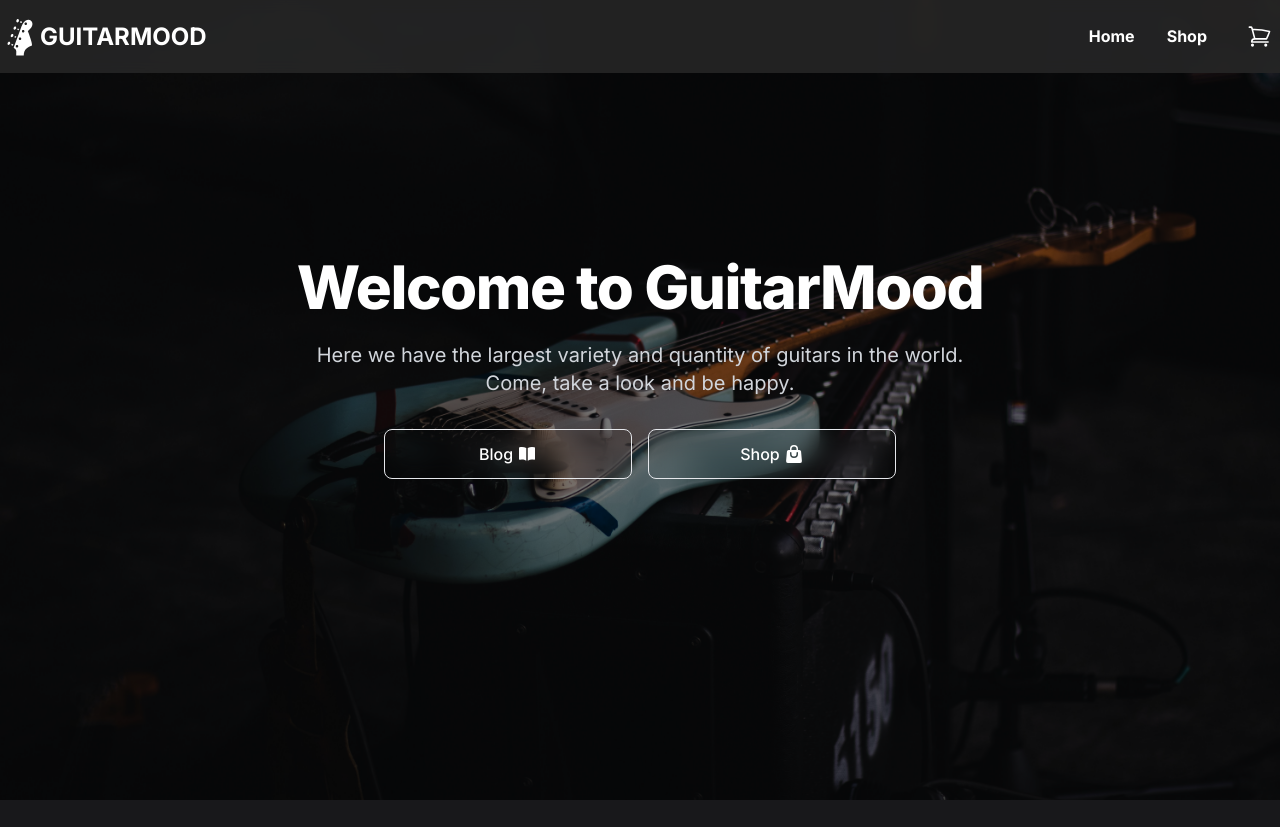
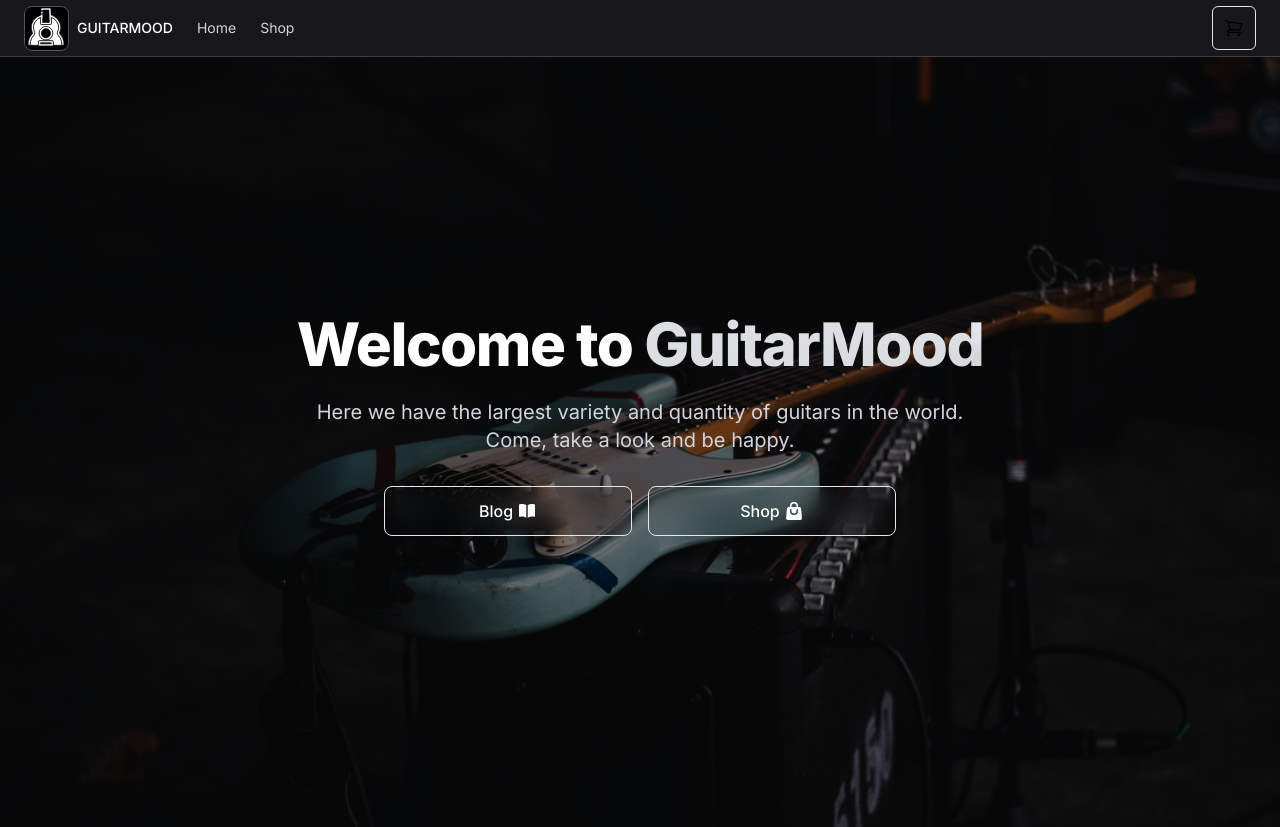
Before and after one commit to ivanosquis10/guitarmood, a Next.js app: page / in a window 1280 px wide. Shown: the top 827 px of the page. Built offline with nearby package versions, Linux system fonts and the light colour scheme; no server answers; the database is empty.

Commit message:
total change of the header, folders were arranged, the guitar cards were added another style and hover. And a new icon was added

```diff
--- a/app/layout.tsx
+++ b/app/layout.tsx
@@ -1,14 +1,14 @@
 import type { Metadata } from 'next'
 import { Inter } from 'next/font/google'
 
-import { Navbar } from '@/components'
 import './globals.css'
+import { Header } from '@/components'
 
 const inter = Inter({ subsets: ['latin'] })
 
 export const metadata: Metadata = {
   title: 'GuitarMood',
-  description: 'The best place to buy a guitar'
+  description: 'The best place to buy a guitar. We have the best guitars in the world and the best prices.'
 }
 
 export default function RootLayout({
@@ -19,7 +19,7 @@ export default function RootLayout({
   return (
     <html lang="en">
       <body className={`${inter.className} bg-zinc-900 text-white overflow-x-hidden relative scroll-smooth`}>
-        <Navbar />
+        <Header />
         {children}
       </body>
     </html>
--- a/app/page.tsx
+++ b/app/page.tsx
@@ -1,4 +1,3 @@
-'use client'
 import { Hero, GuitarsSection, CourseSection, BlogSection, NewsletterSection, Footer } from '@/components'
 
 export default function Home() {
--- /dev/null
+++ b/components/Header/Header.tsx
@@ -0,0 +1,59 @@
+'use client'
+
+import Link from 'next/link'
+import { useCartStore } from '@/store'
+import { CartIcon } from '../Icons/Icons'
+
+const Header = () => {
+  const { cart } = useCartStore()
+  return (
+    <header className='border-b border-zinc-700'>
+      <nav className="relative flex items-center justify-between p-4 lg:px-6 h-14">
+        <div className="flex justify-between w-full">
+          <div className="flex items-center">
+            <Link
+              className="flex items-center w-full mr-2 md:w-auto lg:mr-6"
+              href="/"
+            >
+              <div className="flex flex-none items-center justify-center  bg-black border border-zinc-600 h-[45px] w-[45px] rounded-lg">
+                <img src='/logo-guitar.svg' width={40} height={40} alt='logo of the page' />
+              </div>
+              <span className="flex-none hidden ml-2 text-sm font-medium uppercase lg:block">
+                GUITARMOOD
+              </span>
+            </Link>
+            <ul className="flex items-center gap-2 text-sm md:gap-6">
+              <li>
+                <Link
+                  className="text-neutral-300 underline-offset-4 hover:underline hover:text-neutral-100"
+                  href="/"
+                >
+                  Home
+                </Link>
+              </li>
+              <li>
+                <Link
+                  className="text-neutral-300 underline-offset-4 hover:underline hover:text-neutral-100"
+                  href="/shop"
+                >
+                  Shop
+                </Link>
+              </li>
+            </ul>
+          </div>
+
+          <div className="flex justify-end md:w-1/3">
+            <Link href='/cart'>
+              <div className="relative flex items-center justify-center text-black transition-colors border rounded-md h-11 w-11 border-neutral-200 dark:border-neutral-700 dark:text-white">
+                {cart.length !== 0 && <div className="absolute -right-2 top-0 text-center h-4 w-4 rounded bg-white text-[11px] font-medium text-black">{cart.length}</div>}
+                <CartIcon />
+              </div>
+            </Link>
+          </div>
+        </div>
+      </nav>
+    </header>
+  )
+}
+
+export default Header
--- a/components/Hero/Hero.tsx
+++ b/components/Hero/Hero.tsx
@@ -4,8 +4,8 @@ import Link from 'next/link'
 import { ShoppingBagIcon, BookOpenIcon } from '@heroicons/react/20/solid'
 const Hero = () => {
   return (
-    <section id='hero' className="h-screen relative w-full flex items-center justify-center">
-      <div className='bg-black/50 w-full h-screen absolute -z-10' />
+    <section id='hero' className="relative flex items-center justify-center w-full h-screen">
+      <div className='absolute w-full h-screen bg-black/50 -z-10' />
       <Image
         src='/hero.jpg'
         alt='hero of the page'
@@ -13,21 +13,21 @@ const Hero = () => {
         className='object-cover -z-20'
       />
 
-      <div className="py-8 px-4 mx-auto max-w-screen-xl text-center lg:py-20 lg:px-12">
+      <div className="max-w-screen-xl px-4 py-8 mx-auto text-center lg:py-20 lg:px-12">
 
-        <h1 className="mb-6 text-4xl font-extrabold tracking-tight leading-none md:text-5xl lg:text-6xl text-white">Welcome to GuitarMood</h1>
+        <h1 className="mb-6 text-4xl font-extrabold leading-none tracking-tight text-white md:text-5xl lg:text-6xl">Welcome to <span className='bg-[conic-gradient(at_right,_var(--tw-gradient-stops))] from-zinc-300 via-neutral-300 to-slate-200 bg-clip-text text-transparent'>GuitarMood</span></h1>
 
         <p className="mb-8 text-lg font-normal text-gray-300 lg:text-xl sm:px-16 xl:px-48">Here we have the largest variety and quantity of guitars in the world. <br /> Come, take a look and be happy.</p>
 
-        <div className="flex flex-col mb-8 lg:mb-16 space-y-4 sm:flex-row sm:justify-center sm:space-y-0 sm:space-x-4 max-w-lg mx-auto">
+        <div className="flex flex-col max-w-lg mx-auto mb-8 space-y-4 lg:mb-16 sm:flex-row sm:justify-center sm:space-y-0 sm:space-x-4">
 
-          <Link href="#blog" className="w-full backdrop-blur-md hover:backdrop-blur-sm inline-flex justify-center items-center gap-x-1 py-3 px-5 text-base font-medium text-center rounded-lg border text-white transition-all duration-300 ease-in capitalize">
+          <Link href="#blog" className="inline-flex items-center justify-center w-full px-5 py-3 text-base font-medium text-center text-white capitalize transition-all duration-300 ease-in border rounded-lg backdrop-blur-md hover:backdrop-blur-sm gap-x-1">
             blog
             <BookOpenIcon width={20} height={20} />
 
           </Link>
 
-          <Link href="/shop" className="w-full backdrop-blur-md hover:backdrop-blur-sm inline-flex justify-center items-center gap-x-1 py-3 px-5 text-base font-medium text-center rounded-lg border text-white transition-all duration-300 ease-in capitalize">
+          <Link href="/shop" className="inline-flex items-center justify-center w-full px-5 py-3 text-base font-medium text-center text-white capitalize transition-all duration-300 ease-in border rounded-lg backdrop-blur-md hover:backdrop-blur-sm gap-x-1">
 
             Shop
             <ShoppingBagIcon width={20} height={20} />
--- a/components/Icons/Icons.tsx
+++ b/components/Icons/Icons.tsx
@@ -21,3 +21,23 @@ export const GithubIcon = () => {
     <svg className="w-5 h-5" fill="currentColor" viewBox="0 0 24 24" aria-hidden="true"><path fillRule="evenodd" d="M12 2C6.477 2 2 6.484 2 12.017c0 4.425 2.865 8.18 6.839 9.504.5.092.682-.217.682-.483 0-.237-.008-.868-.013-1.703-2.782.605-3.369-1.343-3.369-1.343-.454-1.158-1.11-1.466-1.11-1.466-.908-.62.069-.608.069-.608 1.003.07 1.531 1.032 1.531 1.032.892 1.53 2.341 1.088 2.91.832.092-.647.35-1.088.636-1.338-2.22-.253-4.555-1.113-4.555-4.951 0-1.093.39-1.988 1.029-2.688-.103-.253-.446-1.272.098-2.65 0 0 .84-.27 2.75 1.026A9.564 9.564 0 0112 6.844c.85.004 1.705.115 2.504.337 1.909-1.296 2.747-1.027 2.747-1.027.546 1.379.202 2.398.1 2.651.64.7 1.028 1.595 1.028 2.688 0 3.848-2.339 4.695-4.566 4.943.359.309.678.92.678 1.855 0 1.338-.012 2.419-.012 2.747 0 .268.18.58.688.482A10.019 10.019 0 0022 12.017C22 6.484 17.522 2 12 2z" clipRule="evenodd" /></svg>
   )
 }
+
+export const CartIcon = () => {
+  return (
+    <svg
+      xmlns="http://www.w3.org/2000/svg"
+      fill="none"
+      viewBox="0 0 24 24"
+      strokeWidth="1.5"
+      stroke="currentColor"
+      aria-hidden="true"
+      className="w-5 h-5 transition-all ease-in-out hover:scale-110 "
+    >
+      <path
+        strokeLinecap="round"
+        strokeLinejoin="round"
+        d="M2.25 3h1.386c.51 0 .955.343 1.087.835l.383 1.437M7.5 14.25a3 3 0 00-3 3h15.75m-12.75-3h11.218c1.121-2.3 2.1-4.684 2.924-7.138a60.114 60.114 0 00-16.536-1.84M7.5 14.25L5.106 5.272M6 20.25a.75.75 0 11-1.5 0 .75.75 0 011.5 0zm12.75 0a.75.75 0 11-1.5 0 .75.75 0 011.5 0z"
+      ></path>
+    </svg>
+  )
+}
--- a/components/Navbar/Navbar.tsx
+++ b/components/Navbar/Navbar.tsx
@@ -1,93 +1,93 @@
-'use client'
+// 'use client'
 
-import Link from 'next/link'
-import { useCartStore, useMenuMobileStore } from '@/store'
+// import Link from 'next/link'
+// import { useCartStore, useMenuMobileStore } from '@/store'
 
-import { ShoppingCartIcon, Bars3BottomRightIcon } from '@heroicons/react/24/outline'
-import { type LinksNavs } from '@/interfaces'
+// import { ShoppingCartIcon, Bars3BottomRightIcon } from '@heroicons/react/24/outline'
+// import { type LinksNavs } from '@/interfaces'
 
-const linksNav: LinksNavs[] = [
-  {
-    id: 1,
-    path: '/',
-    title: 'home'
-  },
-  // {
-  //   id: 3,
-  //   path: 'blog',
-  //   title: 'blog'
-  // },
-  {
-    id: 4,
-    path: 'shop',
-    title: 'shop'
-  }
-  // {
-  //   id: 5,
-  //   path: 'cart',
-  //   title: 'cart',
-  //   icon: <ShoppingCartIcon width={25} height={25} />,
-  //   count: '2'
-  // }
-]
+// const linksNav: LinksNavs[] = [
+//   {
+//     id: 1,
+//     path: '/',
+//     title: 'home'
+//   },
+//   // {
+//   //   id: 3,
+//   //   path: 'blog',
+//   //   title: 'blog'
+//   // },
+//   {
+//     id: 4,
+//     path: 'shop',
+//     title: 'shop'
+//   }
+//   // {
+//   //   id: 5,
+//   //   path: 'cart',
+//   //   title: 'cart',
+//   //   icon: <ShoppingCartIcon width={25} height={25} />,
+//   //   count: '2'
+//   // }
+// ]
 
-const Navbar = () => {
-  const { cart } = useCartStore()
-  const { menuOpen, toggleMenu, closeMenu } = useMenuMobileStore()
+// const Navbar = () => {
+//   const { cart } = useCartStore()
+//   const { menuOpen, toggleMenu, closeMenu } = useMenuMobileStore()
 
-  return (
-    <header id='header' className='w-full relative'>
-      <nav className="bg-neutral-800/90 backdrop-blur-3xl md:backdrop-blur z-50 fixed w-full">
-        <div className="max-w-7xl flex flex-wrap items-center justify-between mx-auto px-4 md:px-0 py-4">
-          <Link href='/' className='flex items-center' passHref>
-            <img
-              src='/icons/logo.svg'
-              alt='logo GuitarMood'
-              width={40}
-              height={40}
-            />
-            <h2 className='font-bold uppercase md:text-2xl'>GuitarMood</h2>
-          </Link>
+//   return (
+//     <header id='header' className='relative w-full'>
+//       <nav className="fixed z-50 w-full bg-neutral-800/90 backdrop-blur-3xl md:backdrop-blur">
+//         <div className="flex flex-wrap items-center justify-between px-4 py-4 mx-auto max-w-7xl md:px-0">
+//           <Link href='/' className='flex items-center' passHref>
+//             <img
+//               src='/icons/logo.svg'
+//               alt='logo GuitarMood'
+//               width={40}
+//               height={40}
+//             />
+//             <h2 className='font-bold uppercase md:text-2xl'>GuitarMood</h2>
+//           </Link>
 
-          <button data-collapse-toggle="navbar-default" type="button" className="inline-flex items-center border border-zinc-600 w-10 h-10 justify-center text-sm rounded-lg md:hidden" aria-controls="navbar-default" aria-expanded="false"
-            onClick={toggleMenu}
-          >
-            <span className="sr-only">Open main menu</span>
-            {/* <svg className="w-5 h-5" aria-hidden="true" xmlns="http://www.w3.org/2000/svg" fill="#ffffff" viewBox="0 0 17 14">
-              <path stroke="currentColor" strokeLinecap="round" strokeLinejoin="round" strokeWidth="2" d="M1 1h15M1 7h15M1 13h15" />
-            </svg> */}
-            <Bars3BottomRightIcon className='w-6 h-6' />
-          </button>
+//           <button data-collapse-toggle="navbar-default" type="button" className="inline-flex items-center justify-center w-10 h-10 text-sm border rounded-lg border-zinc-600 md:hidden" aria-controls="navbar-default" aria-expanded="false"
+//             onClick={toggleMenu}
+//           >
+//             <span className="sr-only">Open main menu</span>
+//             {/* <svg className="w-5 h-5" aria-hidden="true" xmlns="http://www.w3.org/2000/svg" fill="#ffffff" viewBox="0 0 17 14">
+//               <path stroke="currentColor" strokeLinecap="round" strokeLinejoin="round" strokeWidth="2" d="M1 1h15M1 7h15M1 13h15" />
+//             </svg> */}
+//             <Bars3BottomRightIcon className='w-6 h-6' />
+//           </button>
 
-          <div className={`${menuOpen ? 'block h-screen' : 'hidden'} w-full md:block md:w-auto md:h-full`} id="navbar-default">
-            <ul className="flex flex-col md:items-center p-4 md:p-0 mt-4 rounded-lg md:flex-row md:space-x-8 md:mt-0">
-              {
-                linksNav.map(({ id, path, title }) => (
-                  <li key={id}>
-                    <Link href={`/${path}`} className="relative text-xl md:text-base block py-5 md:py-2 pl-3 pr-4 text-white md:p-0 capitalize duration-300 ease-in-out transition-opacity hover:text-slate-200 font-bold border-b md:border-transparent hover:border-b-white" aria-current="page" passHref
-                      onClick={() => { closeMenu() }}
-                    >
-                      {title}
-                    </Link>
-                  </li>
-                ))
-              }
-              <li className='relative hover:bg-zinc-700 md:rounded-full mt-2 md:mt-0'>
-                <Link href='/cart' className="relative text-xl md:text-base block p-5 underline md:no-underline text-white md:px-2 md:py-1 capitalize duration-300 ease-in transition-all hover:text-slate-200 font-bold" aria-current="page" passHref
-                  onClick={() => { closeMenu() }}
-                >
-                  <ShoppingCartIcon width={25} height={25} />
-                </Link>
-                <div className={`${cart.length === 0 ? 'hidden' : 'absolute'} top-0 right-0 bg-zinc-800 font-black rounded-full w-6 h-6 md:w-4 md:h-4 flex justify-center items-center text-lg md:text-xs tracking-tighter`}>
-                  {cart.length <= 8 ? cart.length : '8+'}
-                </div>
-              </li>
-            </ul>
-          </div>
-        </div>
-      </nav>
-    </header >
-  )
-}
+//           <div className={`${menuOpen ? 'block h-screen' : 'hidden'} w-full md:block md:w-auto md:h-full`} id="navbar-default">
+//             <ul className="flex flex-col p-4 mt-4 rounded-lg md:items-center md:p-0 md:flex-row md:space-x-8 md:mt-0">
+//               {
+//                 linksNav.map(({ id, path, title }) => (
+//                   <li key={id}>
+//                     <Link href={`/${path}`} className="relative block py-5 pl-3 pr-4 text-xl font-bold text-white capitalize transition-opacity duration-300 ease-in-out border-b md:text-base md:py-2 md:p-0 hover:text-slate-200 md:border-transparent hover:border-b-white" aria-current="page" passHref
+//                       onClick={() => { closeMenu() }}
+//                     >
+//                       {title}
+//                     </Link>
+//                   </li>
+//                 ))
+//               }
+//               <li className='relative mt-2 hover:bg-zinc-700 md:rounded-full md:mt-0'>
+//                 <Link href='/cart' className="relative block p-5 text-xl font-bold text-white underline capitalize transition-all duration-300 ease-in md:text-base md:no-underline md:px-2 md:py-1 hover:text-slate-200" aria-current="page" passHref
+//                   onClick={() => { closeMenu() }}
+//                 >
+//                   <ShoppingCartIcon width={25} height={25} />
+//                 </Link>
+//                 <div className={`${cart.length === 0 ? 'hidden' : 'absolute'} top-0 right-0 bg-zinc-800 font-black rounded-full w-6 h-6 md:w-4 md:h-4 flex justify-center items-center text-lg md:text-xs tracking-tighter`}>
+//                   {cart.length <= 8 ? cart.length : '8+'}
+//                 </div>
+//               </li>
+//             </ul>
+//           </div>
+//         </div>
+//       </nav>
+//     </header >
+//   )
+// }
 
-export default Navbar
+// export default Navbar
```
Also changed, not shown: components/Guitar/Guitar.tsx (+8 -10 lines), components/index.ts (+5 -5 lines), services/guitars.ts (+8 -3 lines), .eslintrc.json, app/icon.svg (added), public/logo-guitar.svg (added).
